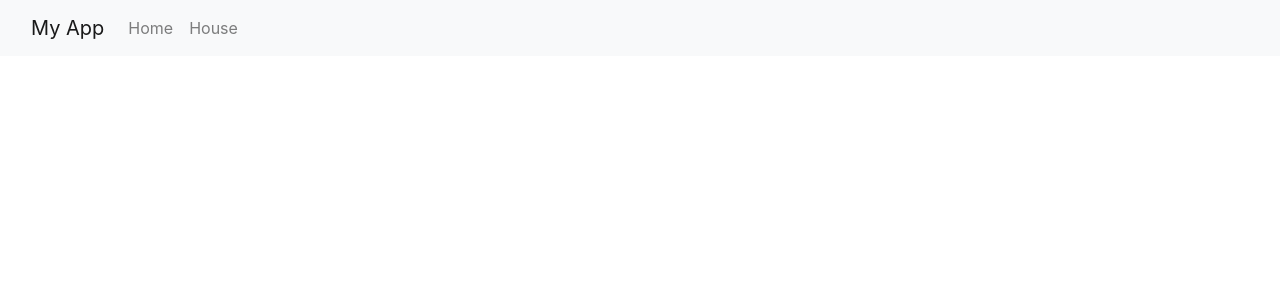
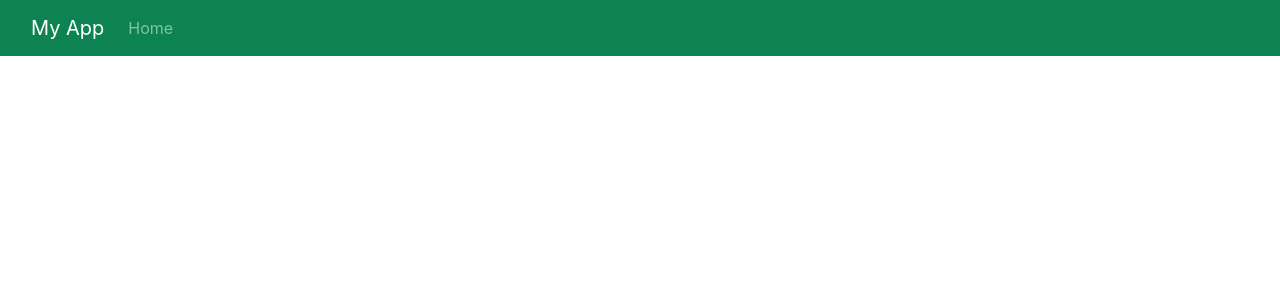
Before and after one commit to ceddddy/App-1, a React (Create React App) app: page / in a window 1280 px wide. Shown: the top 300 px of the page. Built offline with nearby package versions, Linux system fonts and the light colour scheme.

Commit message:
added navbar

```diff
--- a/src/App.jsx
+++ b/src/App.jsx
@@ -4,50 +4,34 @@ class NavBar extends Component {
   render() {
     return (
       <React.Fragment>
-        <nav class="navbar navbar-expand-lg navbar-light bg-light">
-
-          <div class="container-fluid">
-
-            <a class="navbar-brand" href="#">
+        <nav className="navbar navbar-expand-lg navbar-dark bg-dark navbar-style">
+          <div className="container-fluid">
+            <a className="navbar-brand" href="/#">
               My App
             </a>
 
             <button
-              class="navbar-toggler"
+              className="navbar-toggler"
               type="button"
-              data-bs-toggle="collapse"
-              data-bs-target="#navbarSupportedContent"
+              data-toggle="collapse"
+              data-target="#navbarSupportedContent"
               aria-controls="navbarSupportedContent"
               aria-expanded="false"
               aria-label="Toggle navigation"
             >
-              <span class="navbar-toggler-icon"></span>
+              <span className="navbar-toggler-icon"></span>
             </button>
 
-            <div class="collapse navbar-collapse" id="navbarSupportedContent">
-              <ul class="navbar-nav me-auto mb-2 mb-lg-0">
-
-                <li class="nav-item">
-
-                  <a class="nav-link" href="#">
+            <div className="collapse navbar-collapse" id="navbarSupportedContent">
+              <ul className="navbar-nav me-auto mb-2 mb-lg-0">
+                <li className="nav-item">
+                  <a className="nav-link" href="/#">
                     Home
                   </a>
-
                 </li>
-
-                <li class="nav-item">
-
-                  <a class="nav-link" href="#">
-                    House
-                  </a>
-
-                </li>
-
               </ul>
             </div>
-
           </div>
-
         </nav>
       </React.Fragment>
     );
--- a/src/index.css
+++ b/src/index.css
@@ -1,3 +1,6 @@
 .highLight {
   background-color: #80c0b5;
 }
+.navbar-style {
+  background-color: #0c8351 !important;
+}
```
Also changed, not shown: 1 other file (tests, documents, lock files or other folders).
